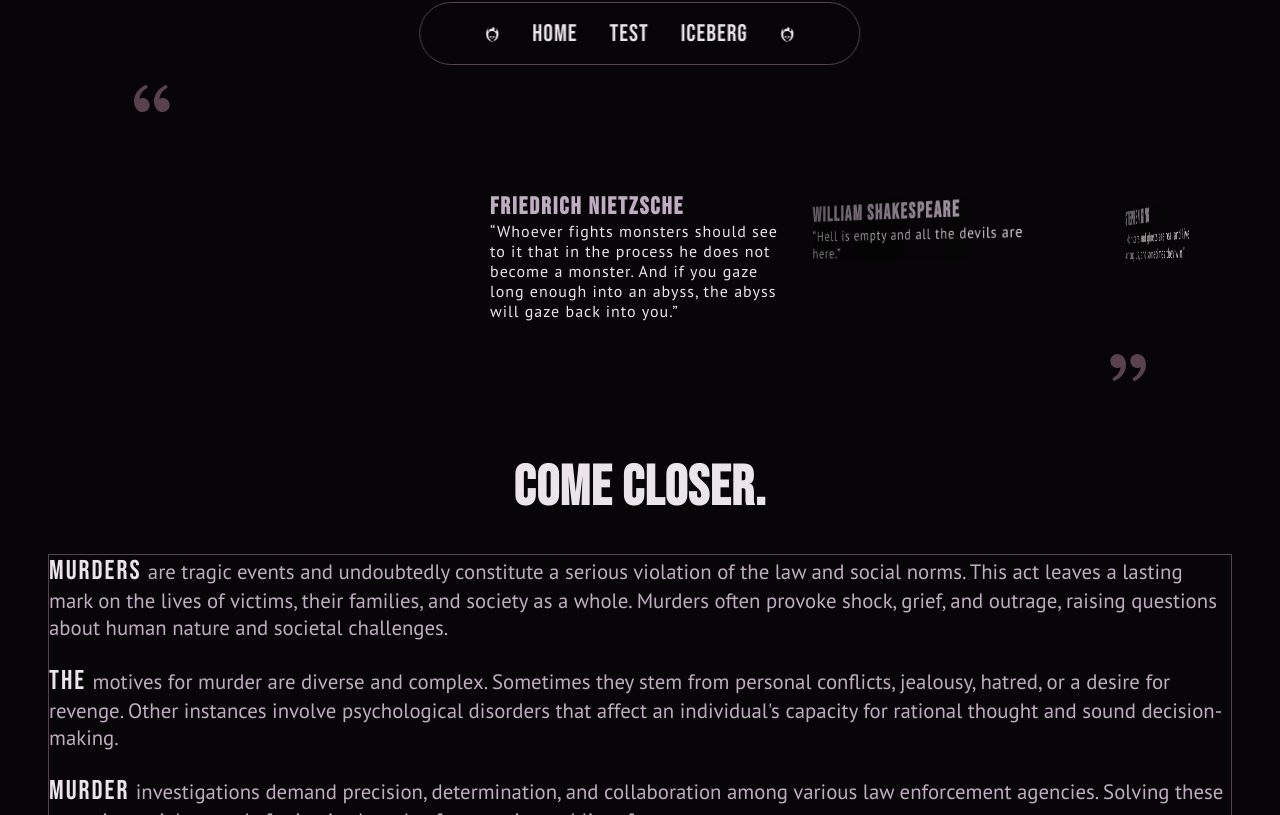
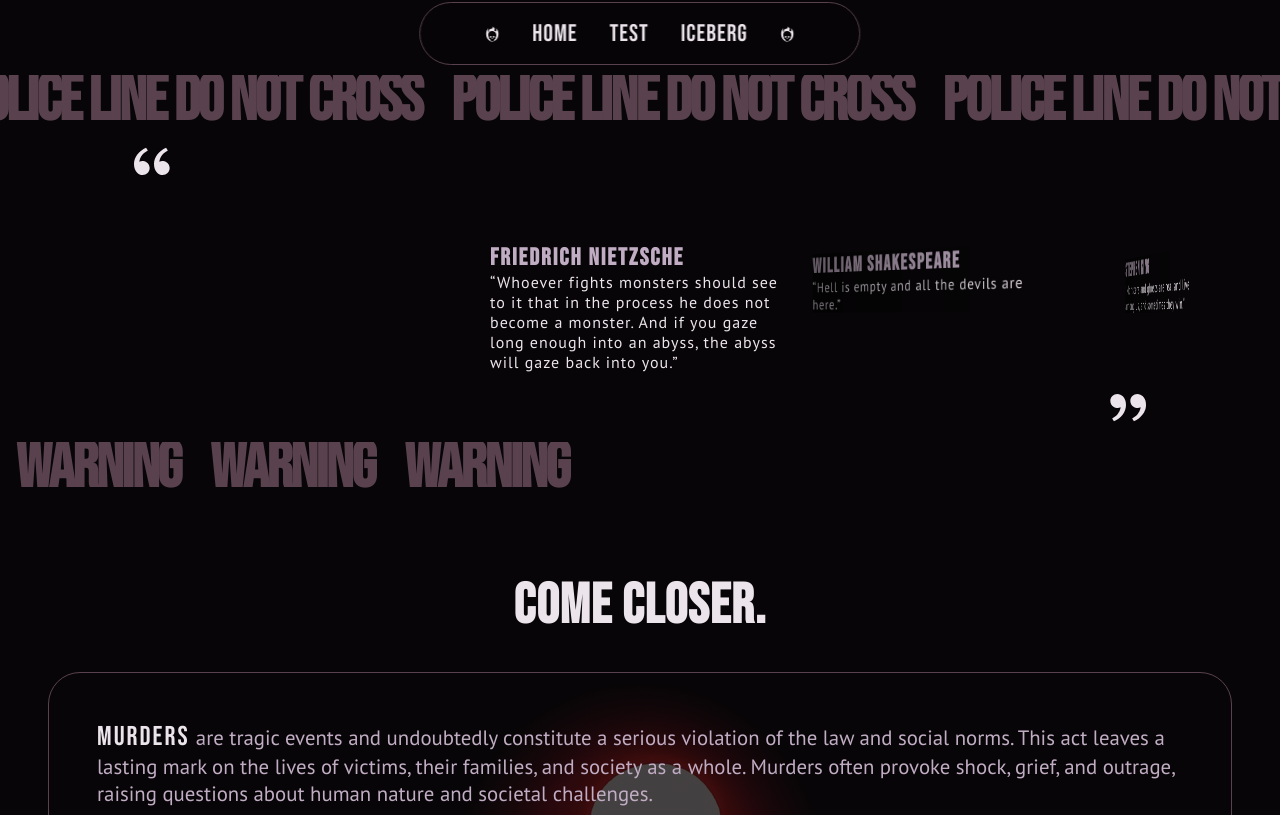
Before and after one commit to pawelek7k/murderSite, a React (Vite) app: page / in a window 1280 px wide. Shown: the part 725-1540 px from the top of the page. Built offline with nearby package versions, Linux system fonts and the light colour scheme.

Commit message:
add porallax effect

```diff
--- a/package.json
+++ b/package.json
@@ -10,6 +10,7 @@
     "preview": "vite preview"
   },
   "dependencies": {
+    "@motionone/utils": "^10.18.0",
     "framer-motion": "^11.2.10",
     "react": "^18.2.0",
     "react-dom": "^18.2.0",
--- a/src/components/IntroductionSection/Styles.ts
+++ b/src/components/IntroductionSection/Styles.ts
@@ -1,5 +1,17 @@
 import styled from "styled-components";
+import Woman from "../../images/sunset.jpg";
 
 export const StyledIntroduction = styled.section`
-padding: 4rem 3rem;
+padding: 5rem 3rem;
+background: radial-gradient(circle at center, rgba(0, 0, 0, 73%) 15%, var(--background) 25%),
+    url(${Woman});
+  background-position: center;
 `
+
+export const Wrapper = styled.div`
+
+background: radial-gradient(circle at center, rgba(0, 0, 0, 73%) 50%, var(--background) 35%),
+    url(${Woman});
+  background-size: cover;
+  background-position: center;
+`
--- a/src/components/List/Styles.ts
+++ b/src/components/List/Styles.ts
@@ -6,6 +6,8 @@ export const ListStyles = styled(motion.ul)`
   flex-direction: column;
   margin-top: 2rem;
   gap: 1.5rem;
+  padding: 3rem;
+  border-radius: var(--border-radius);
   border: var(--border);
 
   li {
--- /dev/null
+++ b/src/components/Parallax/Styles.ts
@@ -0,0 +1,29 @@
+import styled from "styled-components";
+
+export const StyledParallax = styled.div`
+overflow: hidden;
+  letter-spacing: -2px;
+  line-height: 0.8;
+  margin: 0;
+  white-space: nowrap;
+  display: flex;
+  font-family: var(--secondary-font);
+  flex-wrap: nowrap;
+
+  .scroller {
+  font-weight: 600;
+  text-transform: uppercase;
+  font-size: 64px;
+  display: flex;
+  white-space: nowrap;
+  display: flex;
+  flex-wrap: nowrap;
+}
+
+ span {
+  display: block;
+  margin-right: 30px;
+  color: var(--secondary);
+}
+
+`
--- /dev/null
+++ b/src/components/Parallax/index.tsx
@@ -0,0 +1,61 @@
+import { wrap } from "@motionone/utils";
+import {
+  motion,
+  useAnimationFrame,
+  useMotionValue,
+  useScroll,
+  useSpring,
+  useTransform,
+  useVelocity,
+} from "framer-motion";
+import { useRef } from "react";
+import { StyledParallax } from "./Styles";
+
+interface ParallaxProps {
+  children: string;
+  baseVelocity: number;
+}
+
+export const ParallaxText = ({
+  children,
+  baseVelocity = 100,
+}: ParallaxProps) => {
+  const baseX = useMotionValue(0);
+  const { scrollY } = useScroll();
+  const scrollVelocity = useVelocity(scrollY);
+  const smoothVelocity = useSpring(scrollVelocity, {
+    damping: 50,
+    stiffness: 400,
+  });
+  const velocityFactor = useTransform(smoothVelocity, [0, 1000], [0, 5], {
+    clamp: false,
+  });
+
+  const x = useTransform(baseX, (v) => `${wrap(-20, -45, v)}%`);
+
+  const directionFactor = useRef<number>(1);
+  useAnimationFrame((t, delta) => {
+    let moveBy = directionFactor.current * baseVelocity * (delta / 1000);
+
+    if (velocityFactor.get() < 0) {
+      directionFactor.current = -1;
+    } else if (velocityFactor.get() > 0) {
+      directionFactor.current = 1;
+    }
+
+    moveBy += directionFactor.current * moveBy * velocityFactor.get();
+
+    baseX.set(baseX.get() + moveBy);
+  });
+
+  return (
+    <StyledParallax className="parallax">
+      <motion.div className="scroller" style={{ x }}>
+        <span>{children} </span>
+        <span>{children} </span>
+        <span>{children} </span>
+        <span>{children} </span>
+      </motion.div>
+    </StyledParallax>
+  );
+};
--- a/src/components/QuotesSection/Styles.ts
+++ b/src/components/QuotesSection/Styles.ts
@@ -6,17 +6,17 @@ position: relative;
 `;
 
 export const StyledQuoteIconLeft = styled(RiDoubleQuotesL)`
-  color: var(--secondary);
+  color: var(--text);
   position: absolute;
-  top: 0;
+  top: 15%;
   left: 10%;
   font-size: 3rem;
 `;
 
 export const StyledQuoteIconRight = styled(RiDoubleQuotesR)`
-  color: var(--secondary);
+  color: var(--text);
   font-size: 3rem;
   position: absolute;
-  bottom: 0;
+  bottom: 15%;
   right: 10%;
 `;
--- a/src/components/QuotesSection/index.tsx
+++ b/src/components/QuotesSection/index.tsx
@@ -1,4 +1,5 @@
 import { Heading } from "../Heading/h2";
+import { ParallaxText } from "../Parallax";
 import { Slider } from "../Slider";
 import {
   StyledQuoteIconLeft,
@@ -10,10 +11,12 @@ export const Quotes = () => {
   return (
     <>
       <StyledQuotes>
+        <ParallaxText baseVelocity={-5}>Police line do not cross</ParallaxText>
         <Heading content={"Quotes"} visually={false} />
         <StyledQuoteIconLeft />
         <Slider />
         <StyledQuoteIconRight />
+        <ParallaxText baseVelocity={5}>Warning</ParallaxText>
       </StyledQuotes>
     </>
   );
```
Also changed, not shown: src/images/woman_with_knife.jpg, 1 other file (tests, documents, lock files or other folders).
